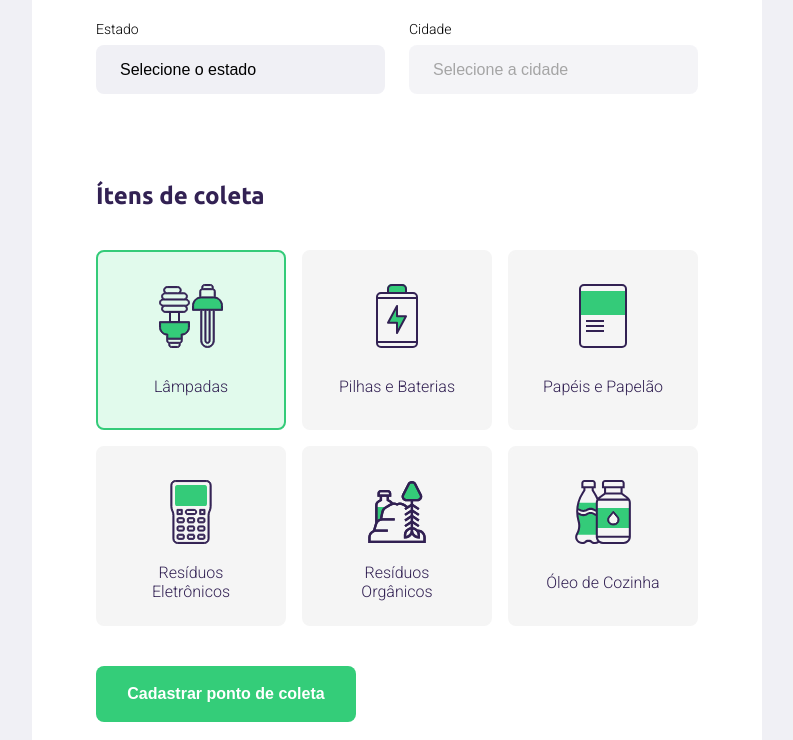
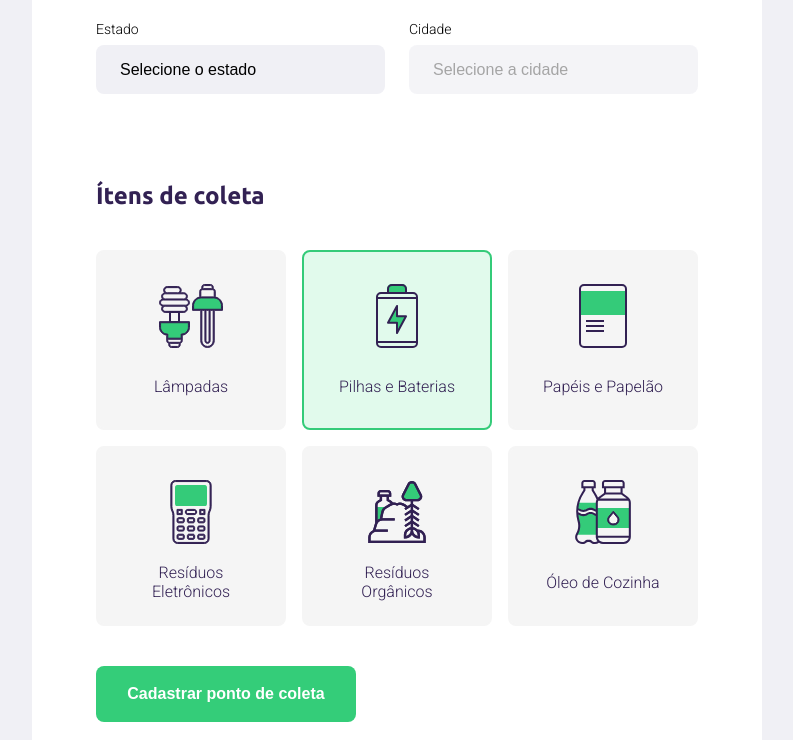
Before and after one commit to AfonsoMachado/ecoleta-nlw, a plain HTML site: page create-point.html in a window 1280 px wide. Both pictures are taken after a click on the item "Pilhas e Baterias". Shown: the part 580-1320 px from the top of the page, without its empty margins (243-1036 px from the left). Drawn offline with Linux system fonts and the light colour scheme; no server answers.

Commit message:
filtrando a seleção de itens de coleta

```diff
--- a/create-point.html
+++ b/create-point.html
@@ -56,6 +56,7 @@
               <option value="">Selecione o estado</option>
             </select>
 
+            <!-- Para salvar o nome do estado selecionado -->
             <input type="hidden" name="state">
           </div>
           <div class="field">
@@ -73,7 +74,7 @@
         </legend>
 
         <div class="items-grid">
-          <li data-id="1" class="selected">
+          <li data-id="1">
             <img src="assets/lampadas.svg" alt="Lâmpadas">
             <span>Lâmpadas</span>
           </li>
@@ -98,6 +99,10 @@
             <span>Óleo de Cozinha</span>
           </li>
         </div>
+
+        <!-- Salvando o item neste imput -->
+        <input type="hidden" name="items">
+
       </fieldset>
 
       <button type="submit">Cadastrar ponto de coleta</button>
--- a/scripts/create-point.js
+++ b/scripts/create-point.js
@@ -47,3 +47,43 @@ function getCities(event) {
 document
   .querySelector('select[name=uf]')
   .addEventListener('change', getCities)
+
+// --------------ITENS DE COLETA ------------
+
+// Pegando todos os LI
+const itemsToCollect = document.querySelectorAll('.items-grid li')
+
+for (const item of itemsToCollect) {
+  // Evento de clique para cada item
+  item.addEventListener('click', handleSelectedItem)
+}
+
+const collctedItems = document.querySelector('input[name=items]')
+let selectedItems = []
+
+function handleSelectedItem(event) {
+  const itemLi = event.target
+
+  // adicionar ou remover uma classe, para marcar como selecionado o item
+  itemLi.classList.toggle('selected')
+
+  // capturando o id do elemento clicado
+  const itemId = itemLi.dataset.id
+
+  // Verifica se existem items selecionados, e pega os selecionados
+  const alreadySelected = selectedItems.findIndex(item => item == itemId)
+
+  // se ja estiver selecionado, tira o item da lista de seleções
+  if (alreadySelected >= 0) {
+    // tira da seleção
+    const filteredItems = selectedItems.filter(item => item != itemId)
+    selectedItems = filteredItems
+  }
+  // Se nao estiver selecionado, adiciona a lista de seleções
+  else {
+    selectedItems.push(itemId)
+  }
+  // Atualiza o input hidden de items com os itens selecionados
+  collctedItems.value = selectedItems
+
+}
--- a/styles/create-point.css
+++ b/styles/create-point.css
@@ -160,3 +160,9 @@ form button:hover {
   background: #e1faec;
   border: 2px solid #34cb79;
 }
+
+.items-grid li img,
+.items-grid li span {
+  /* não existem eventos de pointer nesses itens */
+  pointer-events: none;
+}
```
